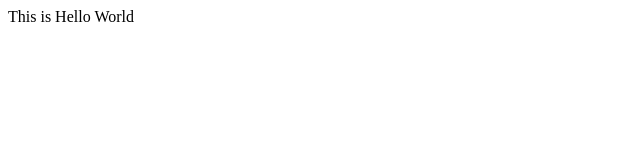
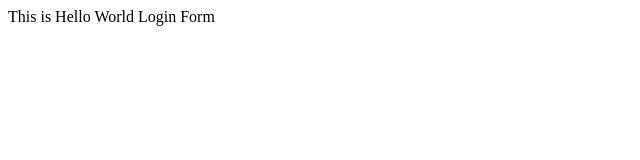
Before and after one commit to Bhav372/Sample-project-, a plain HTML site: page index.html in a window 1280 px wide. Shown: the full height of the page, 0-640 px from the left. Drawn offline with Linux system fonts and the light colour scheme.

Commit message:
Another change login

```diff
--- /dev/null
+++ b/dr2/app2.js
@@ -0,0 +1 @@
+console.log('hello world twice');
--- a/index.html
+++ b/index.html
@@ -2,5 +2,6 @@
     <title>Hello World</title>
     <body>
         This is Hello World
+        Login Form
     </body>
 </html>
```
Also changed, not shown: log.txt (added), login.html (added).
